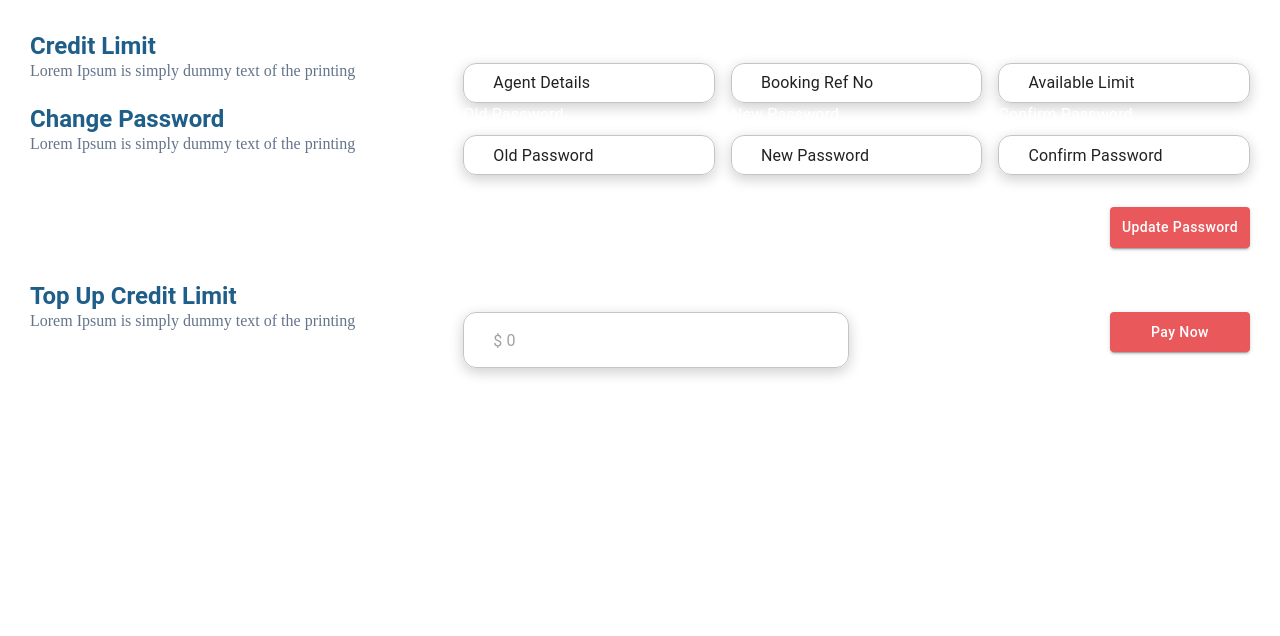
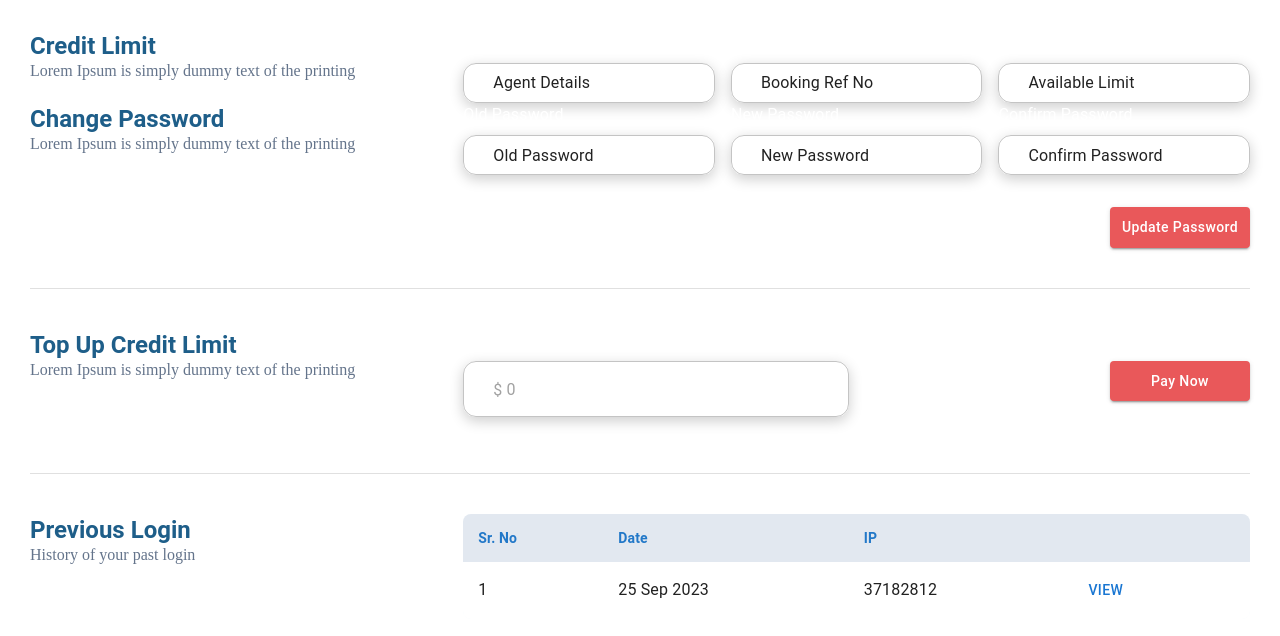
Before and after one commit to Mehmood11/bookingApp, a Next.js app: page /super-admin in a window 1280 px wide. Shown: the top 636 px of the page. Built offline with nearby package versions, Linux system fonts and the light colour scheme.

Commit message:
setting page complete

```diff
--- a/sections/user-details/setting/index.js
+++ b/sections/user-details/setting/index.js
@@ -1,6 +1,7 @@
-import { Box } from "@mui/material";
 import React from "react";
+import { Box, Divider } from "@mui/material";
 import CreditLimit from "./credit-limit";
+import PreviousLogin from "./previous-login";
 import ChangePassword from "./change-password";
 import TopUpCreditLimit from "./topup-credit-limit";
 
@@ -9,7 +10,10 @@ const Setting = () => {
     <Box>
       <CreditLimit />
       <ChangePassword />
+      <Divider sx={{ my:5}} />
       <TopUpCreditLimit />
+      <Divider sx={{ my:5}} />
+      <PreviousLogin />
     </Box>
   );
 };
--- /dev/null
+++ b/sections/user-details/setting/previous-login/index.js
@@ -0,0 +1,42 @@
+import React from "react";
+import { Grid, Typography } from "@mui/material";
+import CustomTable from "@/components/custom-table";
+import { TableData, columns } from "./previous-login-data";
+import TableHeader from "@/components/custom-table/table-header";
+
+const PreviousLogin = () => {
+  return (
+    <Grid container rowSpacing={5} columnSpacing={10}>
+      <Grid item xs={12} md={4}>
+        <Typography
+          variant="h5"
+          component="h5"
+          sx={{ color: "#1E5E89", fonSize: "20px", fontWeight: "600" }}
+        >
+         Previous Login
+        </Typography>
+        <Typography
+          variant="p"
+          component="p"
+          sx={{ color: "#64748B", fonSize: "12px" }}
+        >
+          History of your past login
+        </Typography>
+      </Grid>
+      <Grid item xs={12} md={8}>
+        <TableHeader tableHeaderData={[]} />
+
+        <CustomTable
+          columns={columns}
+          data={TableData}
+          isFetching={false}
+          isError={false}
+          isSuccess
+          isPagination={false}
+        />
+      </Grid>
+    </Grid>
+  );
+};
+
+export default PreviousLogin;
--- /dev/null
+++ b/sections/user-details/setting/previous-login/previous-login-data.js
@@ -0,0 +1,39 @@
+import { Button } from "@mui/material";
+
+export const TableData = [
+  {
+    id: 1,
+    srNo: "1",
+    date: "25 Sep 2023",
+    ip: "37182812",
+  },
+];
+
+export const columns = [
+  {
+    accessorFn: (row) => row.srNo ?? "",
+    id: "srNo",
+    cell: (info) => info.getValue(),
+    header: () => <span>Sr. No</span>,
+  },
+  {
+    accessorFn: (row) => row.date ?? "",
+    id: "date",
+    cell: (info) => info.getValue(),
+    header: () => <span>Date</span>,
+  },
+  {
+    accessorFn: (row) => row?.ip ?? "",
+    id: "ip",
+    cell: (info) => info.getValue(),
+    header: () => <span>IP</span>,
+  },
+  {
+    accessorFn: (row) => "",
+    id: "view",
+    cell: (info) => {
+      return <Button>View</Button>;
+    },
+    header: () => <span></span>,
+  },
+];
--- a/sections/user-details/setting/topup-credit-limit/index.js
+++ b/sections/user-details/setting/topup-credit-limit/index.js
@@ -41,6 +41,7 @@ const TopUpCreditLimit = () => {
               <RHFTextField
                 type="text"
                 name="amount"
+                defaultValues="ytu"
                 placeholder="$ 0"
                 outerLabel="Enter Amount ($)"
               />
```
